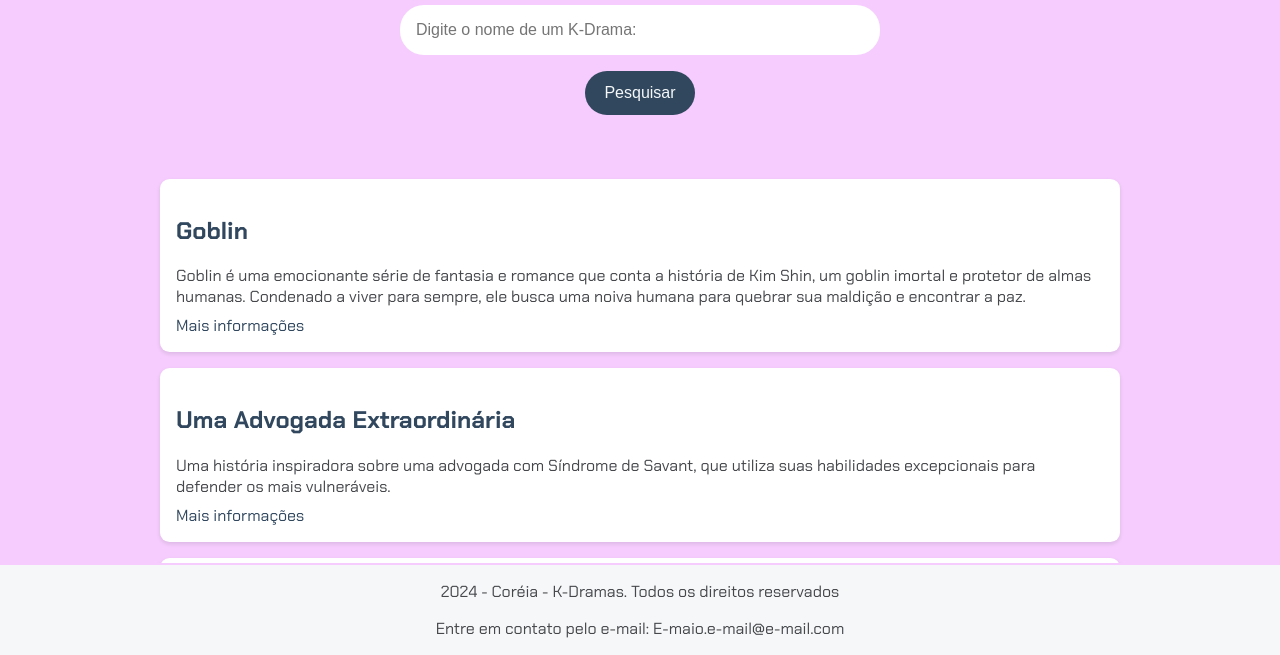
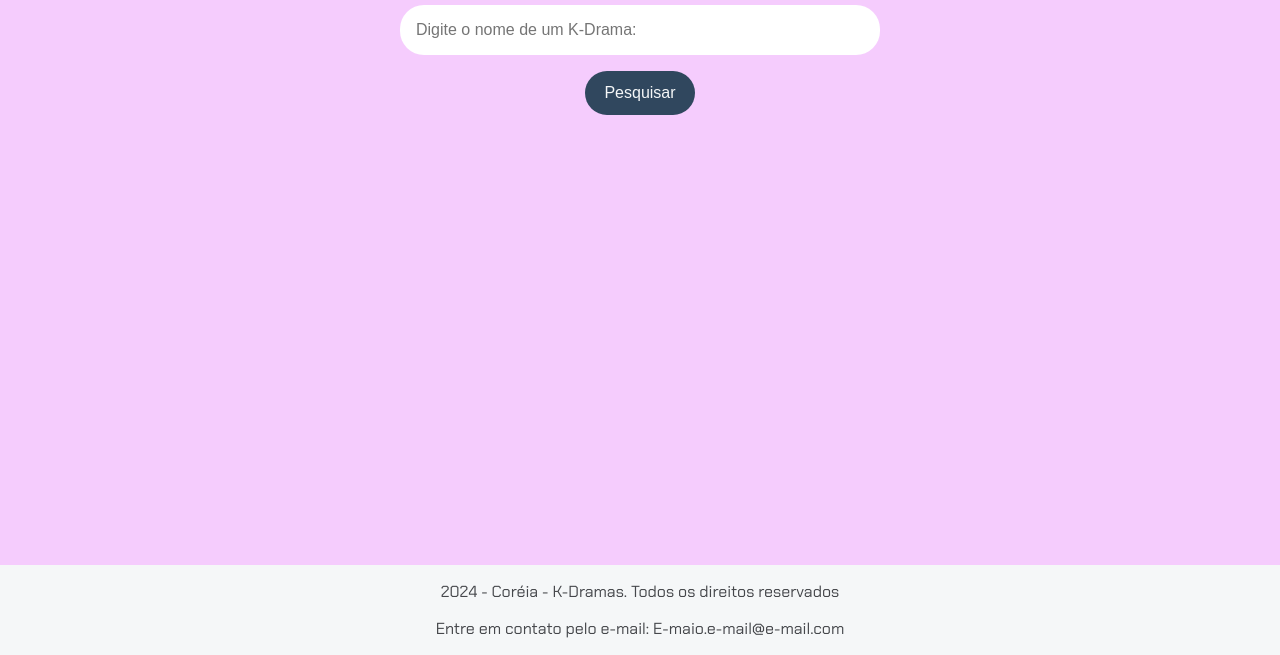
Before and after one commit to Kriska2024/Alura_Gemini_HTML_CSS_JavaScript, a plain HTML site: page index.html in a window 1280 px wide. Shown: the part 145-800 px from the top of the page. Drawn offline with Linux system fonts and the light colour scheme.

Commit message:
Update index.html

```diff
--- a/index.html
+++ b/index.html
@@ -12,40 +12,11 @@
     </header>
     <main>
         <section>
-            <input type="text" placeholder="Digite o nome de um K-Drama:">
-            <button>Pesquisar</button>
+            <input type="text" placeholder="Digite o nome de um K-Drama:" id="campo-pesquisa">
+            <button onclick = "pesquisar()">Pesquisar</button>
         </section>
-        <section class="resultados-pesquisa">
-            <div class="item-resultado">
-                <h2>
-                    <a href="#" target="_blank">Goblin</a>
-                </h2>
-                <P class="descricao-meta">
-                    Goblin é uma emocionante série de fantasia e romance que conta a história de Kim Shin, um goblin imortal e protetor de almas humanas. Condenado a viver para sempre, ele busca uma noiva humana para quebrar sua maldição e encontrar a paz.
-                </P>
-                <a href="https://pt.wikipedia.org/wiki/Guardian:_The_Lonely_and_Great_God" target="_blank">Mais informações</a>
-            </div>
-            <div class="item-resultado">
-                <h2>
-                  <a href="#" target="_blank">Uma Advogada Extraordinária</a>
-                </h2>
-                <p class="descricao-meta">
-                  Uma história inspiradora sobre uma advogada com Síndrome de Savant, que utiliza suas habilidades excepcionais para defender os mais vulneráveis.
-                </p>
-                <a href="https://www.exemplo.com/uma-advogada-extraordinaria" target="_blank">Mais informações</a>
-              </div>
-              <div class="item-resultado">
-                <h2>
-                  <a href="#" target="_blank">É Tudo Meu</a>
-                </h2>
-                <p class="descricao-meta">
-                  Uma trama envolvente sobre uma família rica e poderosa que luta pelo controle de um império empresarial, repleta de intrigas e reviravoltas.
-                </p>
-                <a href="https://www.exemplo.com/e-tudo-meu" target="_blank">Mais informações</a>
-              </div>
-
+        <section class="resultados-pesquisa" id="resultados-pesquisa">
         </section>
-
     </main>
     <footer>
         <p>2024 - Coréia - K-Dramas. Todos os direitos reservados</p>
```
